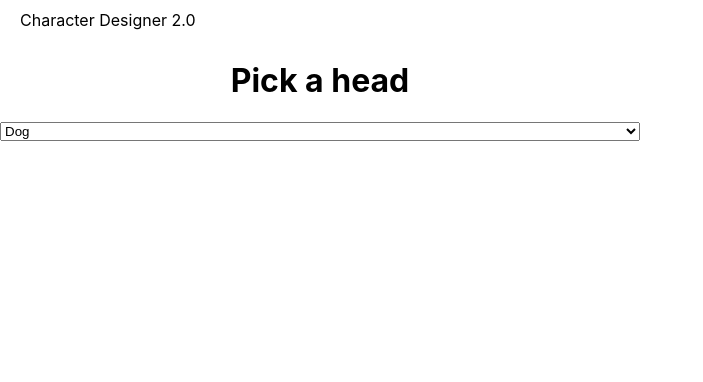
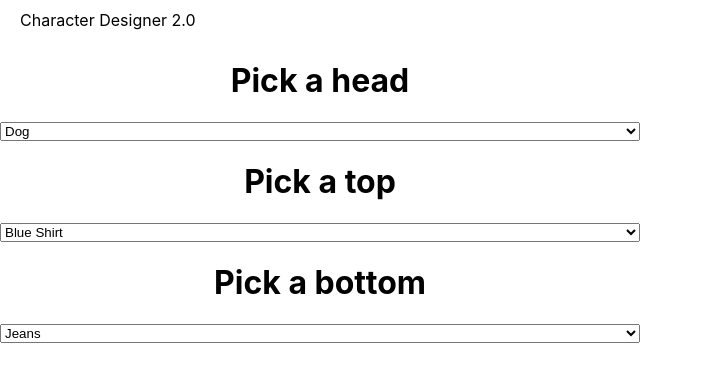
Before and after one commit to amanda-short/mod3-r-character-designer, a React (Create React App) app: page / in a window 1280 px wide. Shown: the top 382 px of the page, without its empty margins (0-703 px from the left). Built offline with nearby package versions, Linux system fonts and the light colour scheme.

Commit message:
drop downs displayed

```diff
--- a/src/components/Select/Select.js
+++ b/src/components/Select/Select.js
@@ -16,6 +16,20 @@ export default function Select({ head, setHead, middle, setMiddle, bottom, setBo
         <option value="horse">Horse</option>
         <option value="bird">Bird</option>
       </select>
+      <h1>Pick a top</h1>
+      <select value={middle} onChange={handleChange}>
+        <option value="blue">Blue Shirt</option>
+        <option value="dress">Dress</option>
+        <option value="pink">Pink Shirt</option>
+        <option value="red">Red Shirt</option>
+      </select>
+      <h1>Pick a bottom</h1>
+      <select value={bottom} onChange={handleChange}>
+        <option value="jeans">Jeans</option>
+        <option value="pants">Dress Pants</option>
+        <option value="leg">Large Leg</option>
+        <option value="bellBottoms">White Bell Bottoms</option>
+      </select>
     </div>
   );
 }
```
